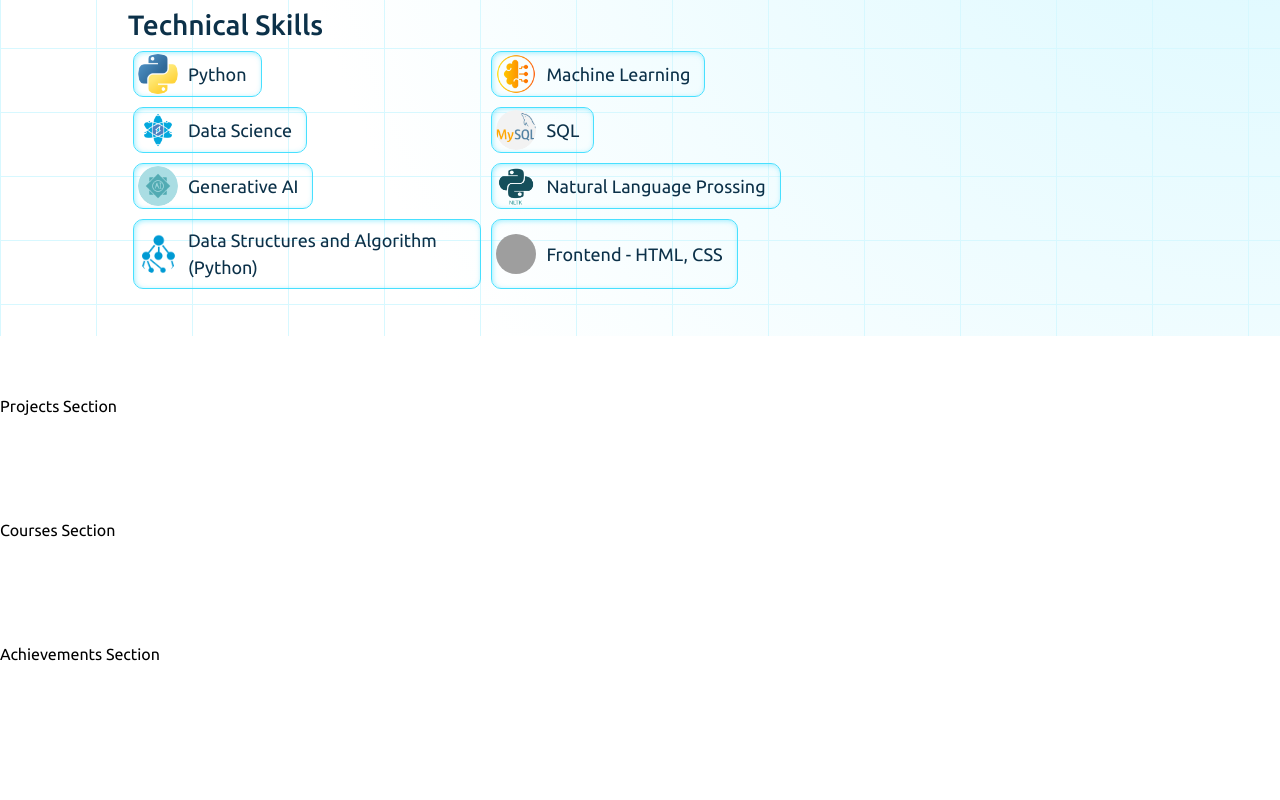
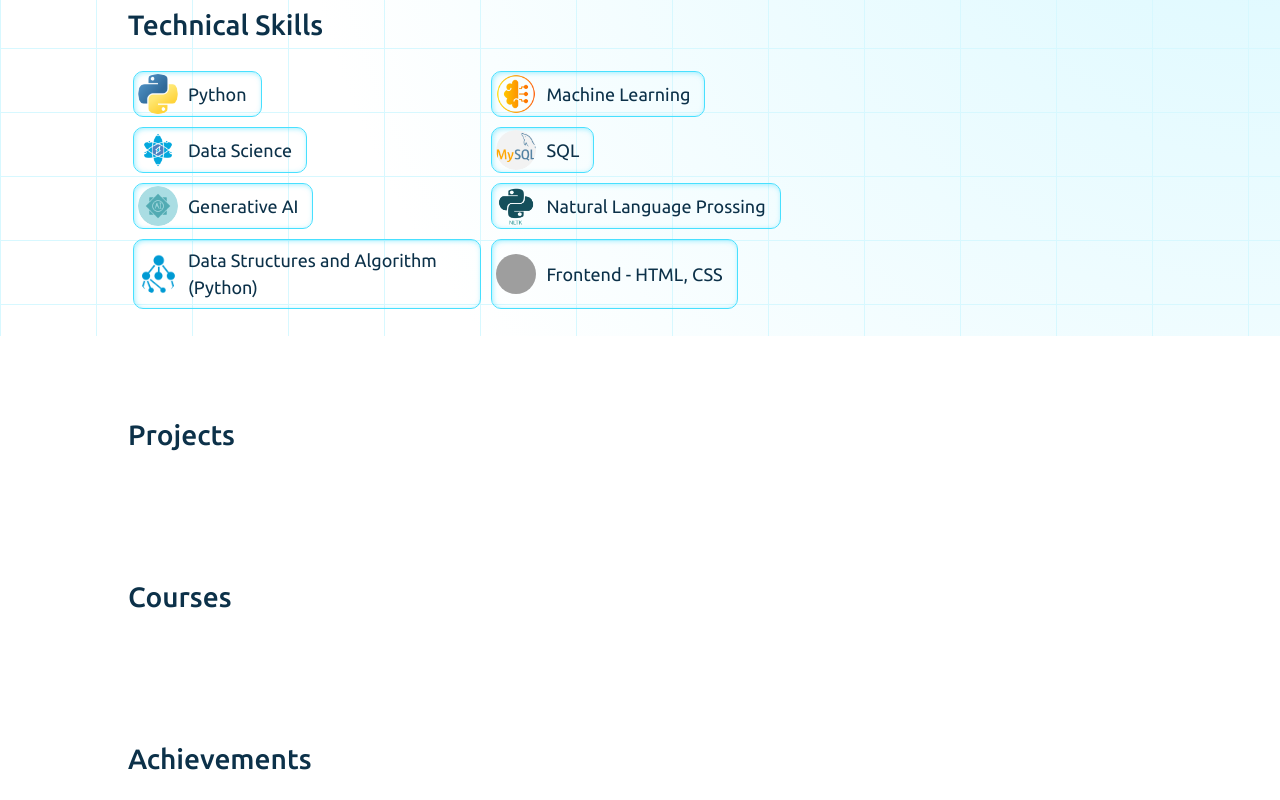
Before and after one commit to anubagre/portfolio-anu, a React (Create React App) app: page / in a window 1280 px wide. Shown: the part 464-1264 px from the top of the page. Before the commit the page ends 1130 px from the top, so only its background shows below. Built offline with nearby package versions, Linux system fonts and the light colour scheme; grey boxes are pictures that could not be loaded; what tailwindcss-dotted-background would draw is missing.

Commit message:
small changes

```diff
--- a/src/Components/Achievements.jsx
+++ b/src/Components/Achievements.jsx
@@ -1,10 +1,11 @@
 import React from 'react'
+import '../Styles/achievements.css'
 
 export default function Achievements({componentRef}) {
   return (
-    <div>
+    <div className='achievements-main-div'>
       <div className='empty-space' ref={componentRef}></div>
-      Achievements Section
+      <div className='achievements-heading'>Achievements</div>
     </div>
   )
 }
--- a/src/Components/Courses.jsx
+++ b/src/Components/Courses.jsx
@@ -1,10 +1,11 @@
 import React from 'react'
+import '../Styles/courses.css'
 
 export default function Courses({componentRef}) {
   return (
-    <div>
+    <div className='courses-main-div'>
       <div className='empty-space' ref={componentRef}></div>
-      Courses Section
+      <div className='courses-heading'>Courses</div>
     </div>
   )
 }
--- a/src/Components/HERO.jsx
+++ b/src/Components/HERO.jsx
@@ -34,7 +34,7 @@ export default function HERO() {
                     <a href="https://www.linkedin.com/in/anu-bagre" target='_blank'><img src="./Images/linkedin.png" alt="linkedin" /></a>
                     <a href="https://github.com/anubagre" target='_blank'><img src="./Images/github.png" alt="github" /></a>
                     <a href="https://leetcode.com/anubagre/" target='_blank'><img src="./Images/leetcode.png" alt="leetcode" /></a>
-                    <a href="" target='_blank'><img src="./Images/gmail.png" alt="email" /></a>
+                    <a href="mailto:anubagre1@gmail.com" target='_blank'><img src="./Images/gmail.png" alt="email" /></a>
                 </div>
             </div>
             <span className='hero-about-me' id='profile-content'>{profileText} </span><a className='read-more-button' onClick={toggleText}>{buttonText}</a>
--- a/src/Components/Projects.jsx
+++ b/src/Components/Projects.jsx
@@ -1,10 +1,14 @@
 import React from 'react'
+import '../Styles/projects.css'
 
 export default function Projects({componentRef}) {
   return (
-    <div>
+    <div className='projects-main-div'>
       <div className='empty-space' ref={componentRef}></div>
-      Projects Section
+      <div className='projects-heading'>Projects</div>
+      <div className="all-projects">
+
+      </div>
     </div>
   )
 }
--- /dev/null
+++ b/src/Styles/achievements.css
@@ -0,0 +1,19 @@
+:root {
+    --shadow: #48e0ff83;
+    --bg: #D7F8FF;
+    --text: #0C3149;
+    --text2: #467CA0;
+    --border: #48E0FF;
+}
+
+.achievements-main-div{
+    width: 80%;
+    margin: auto;
+}
+
+.achievements-heading{
+    font-size: 28px;
+    color: var(--text);
+    font-weight: 500;
+    margin-bottom: 20px;
+}
--- /dev/null
+++ b/src/Styles/courses.css
@@ -0,0 +1,19 @@
+:root {
+    --shadow: #48e0ff83;
+    --bg: #D7F8FF;
+    --text: #0C3149;
+    --text2: #467CA0;
+    --border: #48E0FF;
+}
+
+.courses-main-div{
+    width: 80%;
+    margin: auto;
+}
+
+.courses-heading{
+    font-size: 28px;
+    color: var(--text);
+    font-weight: 500;
+    margin-bottom: 20px;
+}
--- /dev/null
+++ b/src/Styles/projects.css
@@ -0,0 +1,19 @@
+:root {
+    --shadow: #48e0ff83;
+    --bg: #D7F8FF;
+    --text: #0C3149;
+    --text2: #467CA0;
+    --border: #48E0FF;
+}
+
+.projects-main-div{
+    width: 80%;
+    margin: auto;
+}
+
+.projects-heading{
+    font-size: 28px;
+    color: var(--text);
+    font-weight: 500;
+    margin-bottom: 20px;
+}
--- a/src/Styles/skills.css
+++ b/src/Styles/skills.css
@@ -22,6 +22,7 @@
     font-size: 28px;
     color: var(--text);
     font-weight: 500;
+    margin-bottom: 20px;
 }
 
 .my-skill{
```
Also changed, not shown: 1 other file (tests, documents, lock files or other folders).
